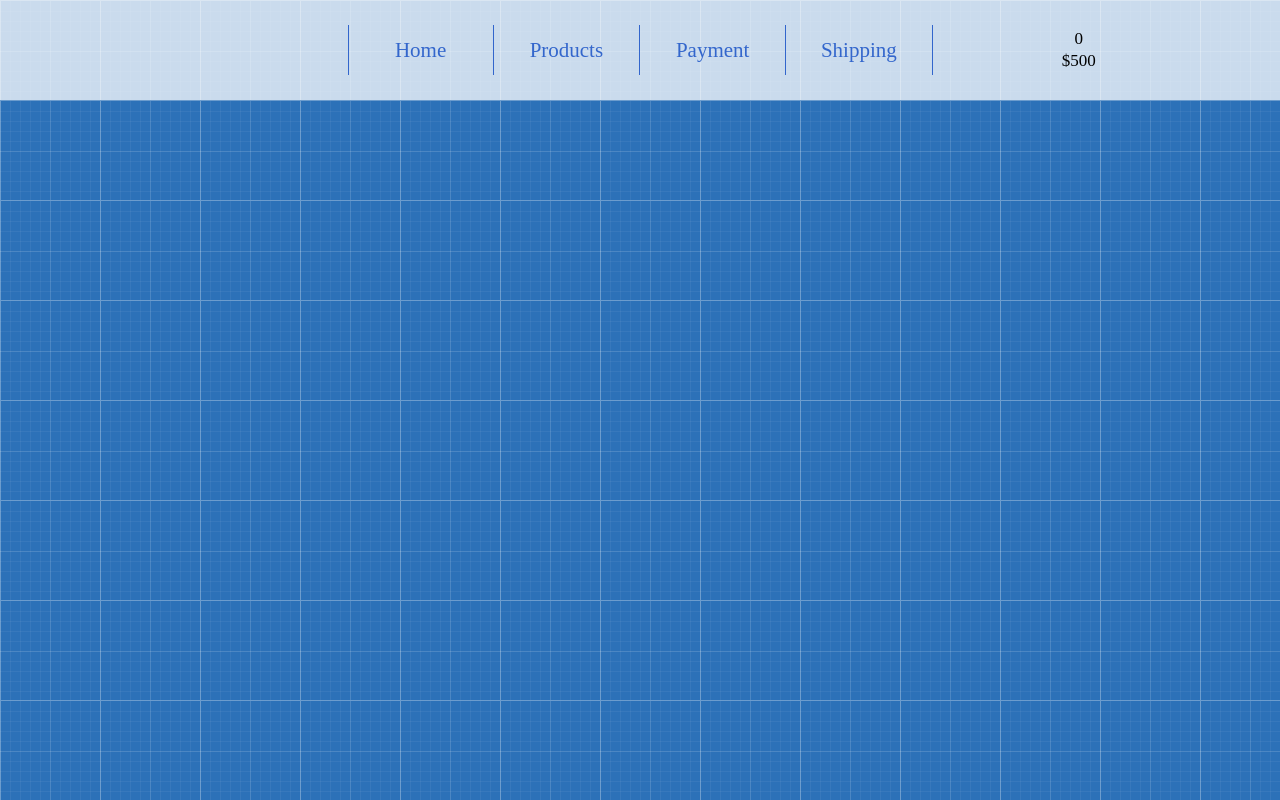
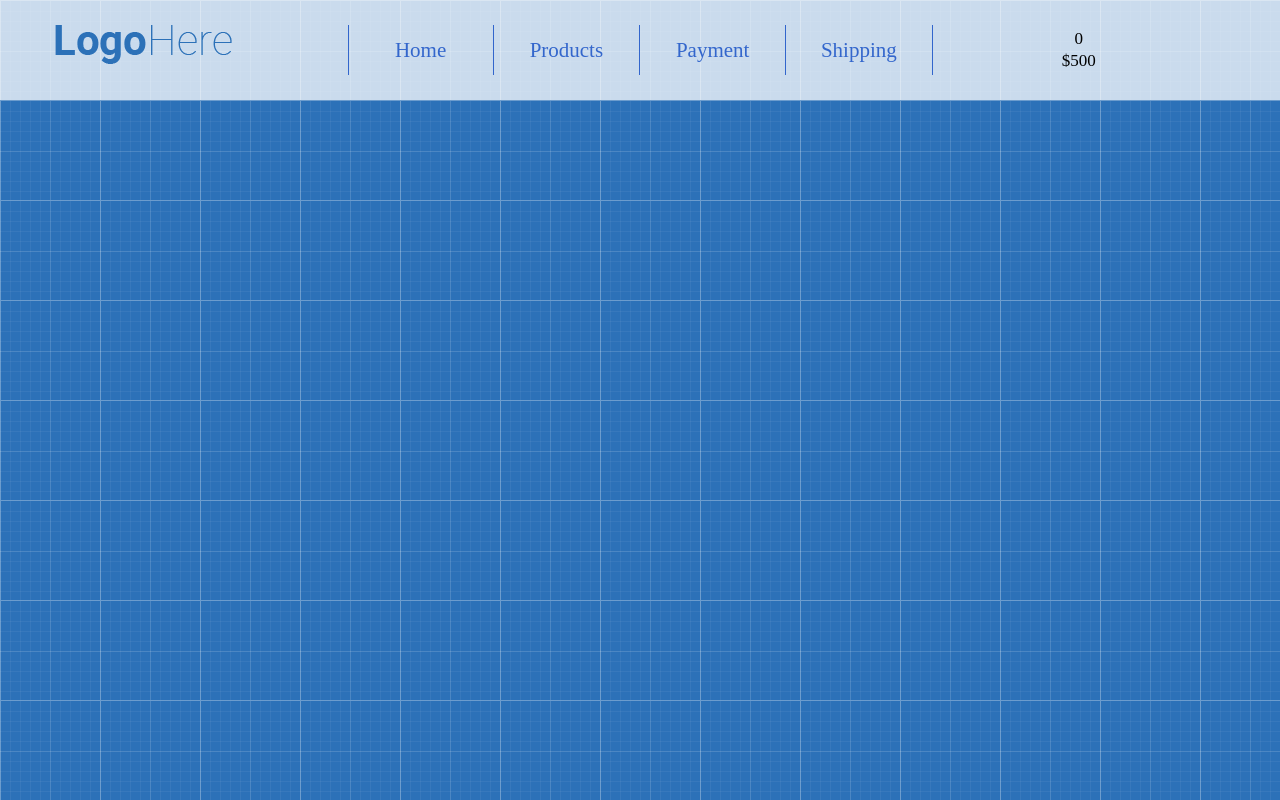
Before and after one commit to tarassh03/shop-project, a React (Create React App) app: page / in a window 1280 px wide. Built offline with nearby package versions, Linux system fonts and the light colour scheme.

Commit message:
добавили логотип

```diff
--- a/src/App/Header/Logo/Logo.js
+++ b/src/App/Header/Logo/Logo.js
@@ -1,4 +1,5 @@
 import React from 'react'
+import logo from './logo.png'
 
 
 
@@ -7,7 +8,7 @@ const Logo = () => {
         return (
             <>
                 <div className="logo">
-                    <img src="" alt=""/>
+                    <img src={logo} alt=""/>
                 </div>
 
 
```
Also changed, not shown: 1 other file (tests, documents, lock files or other folders).
